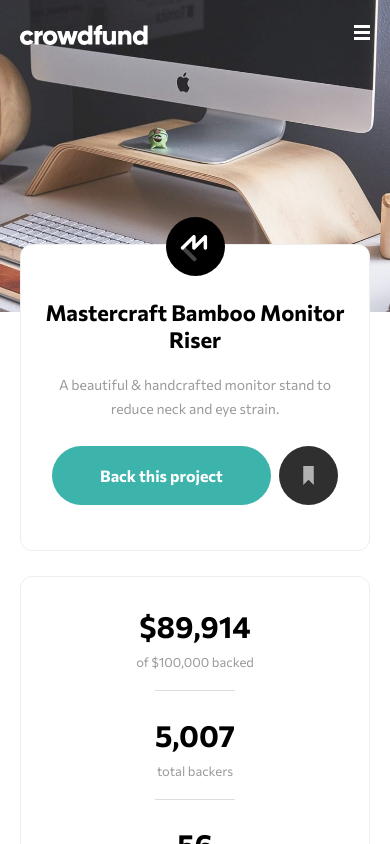
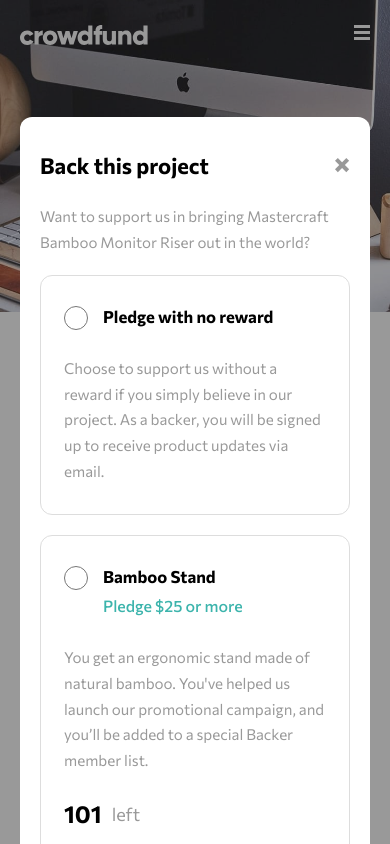
Before and after one commit to erwinruiz/crowdfunding-product-page, a React (Create React App) app: page / in a window 390 px wide. Both pictures are taken after a click on the button "Back this project". Shown: the top 844 px of the page. Built offline with nearby package versions, Linux system fonts and the light colour scheme.

Commit message:
Add default modal on mobile design. Radio buttons need to be fix

```diff
--- a/public/index.html
+++ b/public/index.html
@@ -28,6 +28,8 @@
   </head>
   <body>
     <noscript>You need to enable JavaScript to run this app.</noscript>
+    <div id="backdrop-root"></div>
+    <div id="overlay-root"></div>
     <div id="root"></div>
     <!--
       This HTML file is a template.
--- a/src/Components/About/Products/Product.module.css
+++ b/src/Components/About/Products/Product.module.css
@@ -32,6 +32,9 @@
   font-size: 34px;
   font-weight: 700;
 }
+.article .unitsLeft .unitsModal {
+  font-size: 24px !important;
+}
 .article .unitsLeft p:last-of-type {
   color: #999;
   font-size: 18px;
@@ -54,6 +57,10 @@
 .article .productOutOfStockBtn {
   background-color: var(--Dark-gray);
   cursor: initial;
+}
+.article .header input {
+  height: 24px;
+  width: 24px;
 }
 
 /* Iphone XS Max */
--- a/src/Components/About/Products/Product.tsx
+++ b/src/Components/About/Products/Product.tsx
@@ -8,21 +8,31 @@ function Product(props: product) {
 
   return (
     <article className={articleClasses}>
-      <div className={classes.header}>
+      <header className={classes.header}>
+        {props.isModal && <input type="radio" />}
+        {props.isModal && (
+          <div>
             <h3>{props.title}</h3>
             <h4>Pledge ${props.pledge} or more</h4>
           </div>
+        )}
+        {!props.isModal && <h3>{props.title}</h3>}
+        {!props.isModal && <h4>Pledge ${props.pledge} or more</h4>}
+      </header>
       <p>{props.text}</p>
       <div className={classes.footer}>
         <div className={classes.unitsLeft}>
-        <p>{props.units}</p>
+          {!props.isModal && <p>{props.units}</p>}
+          {props.isModal && <p className={classes.unitsModal}>{props.units}</p>}
           <p>left</p>
         </div>
+        {!props.isModal && (
           <button
             className={`${props.units > 0 ? "" : classes.productOutOfStockBtn}`}
           >
             {props.units > 0 ? "Select Reward" : "Out of Stock"}
           </button>
+        )}
       </div>
     </article>
   );
--- a/src/Components/Helpers/types.tsx
+++ b/src/Components/Helpers/types.tsx
@@ -4,4 +4,5 @@ export type product = {
   pledge: number;
   text: string;
   units: number;
+  isModal?: boolean;
 };
--- a/src/Components/Intro.tsx
+++ b/src/Components/Intro.tsx
@@ -1,11 +1,17 @@
 import classes from "./Intro.module.css";
-import { useState } from "react";
+import { Fragment, useState } from "react";
+import Modal from "./UI/Modal";
 
 function Intro() {
   const [isBookmarked, setIsBookmarked] = useState(false);
+  const [isModalOpen, setIsModalOpen] = useState(false);
 
   const bookmarkHandler = () => {
     setIsBookmarked((state) => !state);
+  };
+
+  const modalHandler = () => {
+    setIsModalOpen((state) => !state);
   };
 
   let bookmark;
@@ -29,6 +35,7 @@ function Intro() {
   }
 
   return (
+    <Fragment>
       <article className={classes.article}>
         <img
           className={classes.logo}
@@ -38,14 +45,17 @@ function Intro() {
         <div className={classes.content}>
           <h1>Mastercraft Bamboo Monitor Riser</h1>
           <p>
-          A beautiful & handcrafted monitor stand to reduce neck and eye strain.
+            A beautiful & handcrafted monitor stand to reduce neck and eye
+            strain.
           </p>
           <div className={classes.actions}>
-          <button>Back this project</button>
+            <button onClick={modalHandler}>Back this project</button>
             {bookmark}
           </div>
         </div>
       </article>
+      {isModalOpen && <Modal onCloseModal={modalHandler}/>}
+    </Fragment>
   );
 }
 
--- /dev/null
+++ b/src/Components/UI/Modal.module.css
@@ -0,0 +1,72 @@
+.backdrop {
+  position: fixed;
+  z-index: 1;
+  left: 0;
+  top: 0;
+  width: 100%;
+  height: 100%;
+  overflow: auto;
+  background-color: rgba(0, 0, 0, 0.4);
+}
+.modal {
+  position: absolute;
+  z-index: 5;
+  background-color: #fff;
+  margin: 30% 20px;
+  border-radius: 12px;
+  padding: 35px 20px;
+}
+.modal .modalHeader {
+  display: flex;
+  align-items: center;
+  justify-content: space-between;
+  margin-bottom: 25px;
+}
+.modal .modalHeader h2 {
+  font-size: 22px;
+}
+.modal .modalHeader img {
+  cursor: pointer;
+}
+.modal .modalTextContent {
+  color: #999;
+  font-size: 15px;
+  line-height: 1.7;
+  margin-bottom: 20px;
+}
+.modal .products {
+  display: flex;
+  flex-direction: column;
+  row-gap: 20px;
+}
+.modal .products article {
+  padding: 30px 23px;
+}
+.modal .products article:first-of-type {
+  background-color: #fff;
+  border: 1px #ddd solid;
+  border-radius: 12px;
+  padding: 30px 23px;
+}
+.modal .products article header {
+  display: flex;
+  column-gap: 15px;
+}
+.modal .products article:first-of-type input {
+  height: 24px;
+  width: 24px;
+}
+.modal .products article:first-of-type h3 {
+  margin-bottom: 30px;
+}
+.modal .products article:first-of-type p {
+  color: #999;
+  font-size: 15.1px;
+  line-height: 1.7;
+}
+.modal .products article h3 {
+  font-size: 16.72px;
+}
+.modal .products article h4 {
+  font-size: 16px;
+}
--- /dev/null
+++ b/src/Components/UI/Modal.tsx
@@ -0,0 +1,74 @@
+import { Fragment } from "react";
+import ReactDOM from "react-dom";
+import classes from "./Modal.module.css";
+import { products } from "../../db";
+import Product from "../About/Products/Product";
+
+export type Props = {
+  onCloseModal: () => void;
+};
+
+function Modal(props: Props) {
+  const Backdrop = () => {
+    return (
+      <div className={classes.backdrop} onClick={props.onCloseModal}></div>
+    );
+  };
+
+  const Modal = () => {
+    return (
+      <article className={classes.modal}>
+        <header className={classes.modalHeader}>
+          <h2>Back this project</h2>
+          <img
+            onClick={props.onCloseModal}
+            src="./images/icon-close-modal.svg"
+            alt="close icon"
+          />
+        </header>
+        <p className={classes.modalTextContent}>
+          Want to support us in bringing Mastercraft Bamboo Monitor Riser out in
+          the world?
+        </p>
+        <div className={classes.products}>
+          <article>
+            <header>
+              <input type="radio" />
+              <h3>Pledge with no reward</h3>
+            </header>
+            <p>
+              Choose to support us without a reward if you simply believe in our
+              project. As a backer, you will be signed up to receive product
+              updates via email.
+            </p>
+          </article>
+          {products.map((product) => (
+            <Product
+              key={product.id}
+              title={product.title}
+              pledge={product.pledge}
+              text={product.text}
+              units={product.units}
+              isModal={true}
+            />
+          ))}
+        </div>
+      </article>
+    );
+  };
+
+  return (
+    <Fragment>
+      {ReactDOM.createPortal(
+        <Backdrop />,
+        document.getElementById("backdrop-root")!
+      )}
+      {ReactDOM.createPortal(
+        <Modal />,
+        document.getElementById("overlay-root")!
+      )}
+    </Fragment>
+  );
+}
+
+export default Modal;
```
Lines whose indentation alone changed are shown as unchanged.
